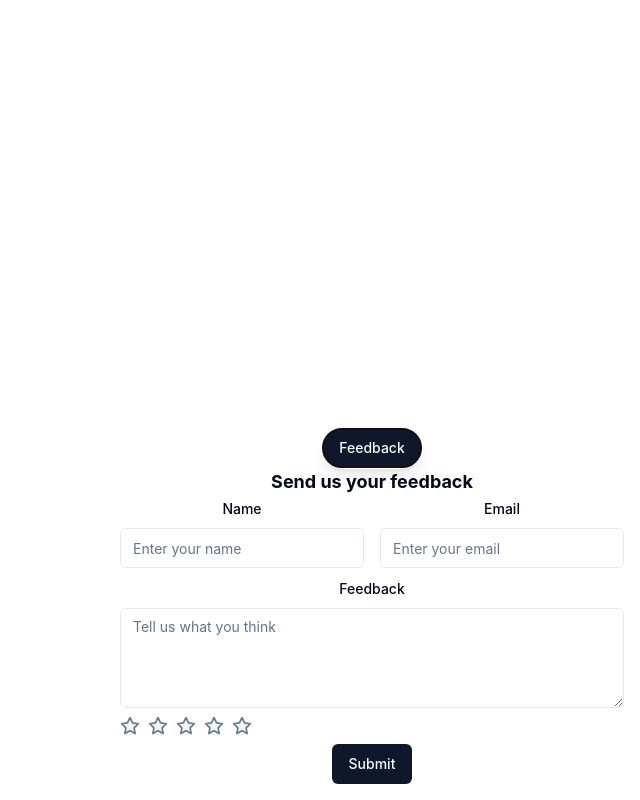
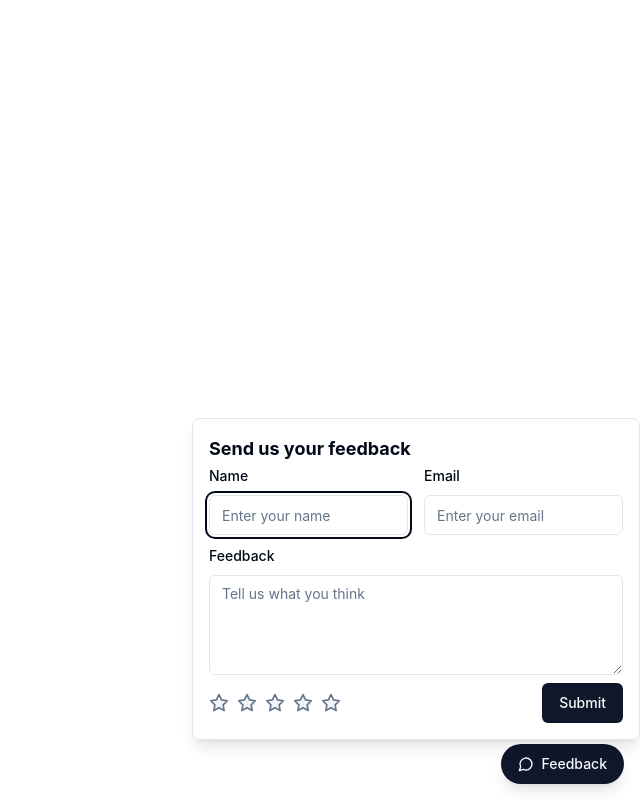
Before and after one commit to ppppppsmash/my-comment-widget, a React (Vite) app: page / in a window 1280 px wide. Both pictures are taken after a click on the button "Feedback". Shown: the whole page, without its empty margins (640-1280 px from the left). Built offline with nearby package versions, Linux system fonts and the light colour scheme.

Commit message:
feat: Add feedback widget with popover and submission functionality

```diff
--- a/package.json
+++ b/package.json
@@ -11,6 +11,7 @@
   },
   "dependencies": {
     "@radix-ui/react-label": "^2.1.0",
+    "@radix-ui/react-popover": "^1.1.1",
     "@radix-ui/react-slot": "^1.1.0",
     "class-variance-authority": "^0.7.0",
     "clsx": "^2.1.1",
--- a/src/components/Widget.tsx
+++ b/src/components/Widget.tsx
@@ -4,21 +4,56 @@ import { Button } from '@/components/ui/button';
 import { Label } from '@/components/ui/label';
 import { Input } from '@/components/ui/input';
 import { Textarea } from '@/components/ui/textarea';
+import {
+  Popover,
+  PopoverContent,
+  PopoverTrigger,
+} from "@/components/ui/popover"
 
 export const Widget = () => {
   const [rating, setRating] = useState<number>(0);
+  const [submitted, setSubmitted] = useState<boolean>(false);
 
   const onSelectStar = (index: number) => {
     setRating(index + 1);
   };
 
+  const onSubmit = (e: React.FormEvent<HTMLFormElement>) => {
+    e.preventDefault();
+    const form = e.target;
+    const data = {
+      name: ((form as HTMLFormElement).elements.namedItem('name') as HTMLInputElement).value,
+      email: ((form as HTMLFormElement).elements.namedItem('email') as HTMLInputElement).value,
+      feedback: ((form as HTMLFormElement).elements.namedItem('feedback') as HTMLTextAreaElement).value,
+      rating,
+    };
+
+    setSubmitted(true);
+    console.log(data);
+  };
+
   return (
-    <div className="fixed bottom-4 right-4 z-50">
-      <Button className="rounded-full shadow-lg hover:scale-105">Feedback</Button>
+    <div className="widget fixed bottom-4 right-4 z-50">
 
+      <Popover>
+        <PopoverTrigger asChild>
+          <Button className="rounded-full shadow-lg hover:scale-105">
+            <MessageCircleIcon className="w-4 h-4 mr-2" />
+            Feedback
+          </Button>
+        </PopoverTrigger>
+
+        <PopoverContent className="widget rounded-lg bg-card p-4 shadow-lg w-full max-w-md">
+          { submitted ? (
+              <div>
+                <h3 className="text-lg font-bold">Thank you for your feedback!</h3>
+                <p className="mt-4">We will review your feedback and get back to you soon.</p>
+              </div>
+            ) : (
               <div>
               <h3 className="text-lg font-bold">Send us your feedback</h3>
-        <form className="space-y-2">
+
+              <form className="space-y-2" onSubmit={onSubmit}>
                 <div className="grid grid-cols-2 gap-4">
                   <div className="space-y-2">
                     <Label htmlFor="name">Name</Label>
@@ -50,11 +85,15 @@ export const Widget = () => {
                       />
                     ))}
                   </div>
-          </div>
 
                   <Button type="submit">Submit</Button>
+                </div>
               </form>
             </div>
+          )}
+        </PopoverContent>
+      </Popover>
+
     </div>
   );
 };
@@ -77,3 +116,22 @@ const StarIcon = (props: React.SVGProps<SVGSVGElement>) => {
     </svg>
   );
 };
+
+const MessageCircleIcon = (props: React.SVGProps<SVGSVGElement>) => {
+  return (
+    <svg
+      {...props}
+      xmlns="http://www.w3.org/2000/svg"
+      width="24"
+      height="24"
+      viewBox="0 0 24 24"
+      fill="none"
+      stroke="currentColor"
+      strokeWidth="2"
+      strokeLinecap="round"
+      strokeLinejoin="round"
+    >
+      <path d="M7.9 20A9 9 0 1 0 4 16.1L2 22Z"/>
+    </svg>
+  );
+};
--- /dev/null
+++ b/src/components/ui/popover.tsx
@@ -0,0 +1,29 @@
+import * as React from "react"
+import * as PopoverPrimitive from "@radix-ui/react-popover"
+
+import { cn } from "@/lib/utils"
+
+const Popover = PopoverPrimitive.Root
+
+const PopoverTrigger = PopoverPrimitive.Trigger
+
+const PopoverContent = React.forwardRef<
+  React.ElementRef<typeof PopoverPrimitive.Content>,
+  React.ComponentPropsWithoutRef<typeof PopoverPrimitive.Content>
+>(({ className, align = "center", sideOffset = 4, ...props }, ref) => (
+  <PopoverPrimitive.Portal>
+    <PopoverPrimitive.Content
+      ref={ref}
+      align={align}
+      sideOffset={sideOffset}
+      className={cn(
+        "z-50 w-72 rounded-md border bg-popover p-4 text-popover-foreground shadow-md outline-none data-[state=open]:animate-in data-[state=closed]:animate-out data-[state=closed]:fade-out-0 data-[state=open]:fade-in-0 data-[state=closed]:zoom-out-95 data-[state=open]:zoom-in-95 data-[side=bottom]:slide-in-from-top-2 data-[side=left]:slide-in-from-right-2 data-[side=right]:slide-in-from-left-2 data-[side=top]:slide-in-from-bottom-2",
+        className
+      )}
+      {...props}
+    />
+  </PopoverPrimitive.Portal>
+))
+PopoverContent.displayName = PopoverPrimitive.Content.displayName
+
+export { Popover, PopoverTrigger, PopoverContent }
```
Also changed, not shown: 1 other file (tests, documents, lock files or other folders). Lines whose indentation alone changed are shown as unchanged.
